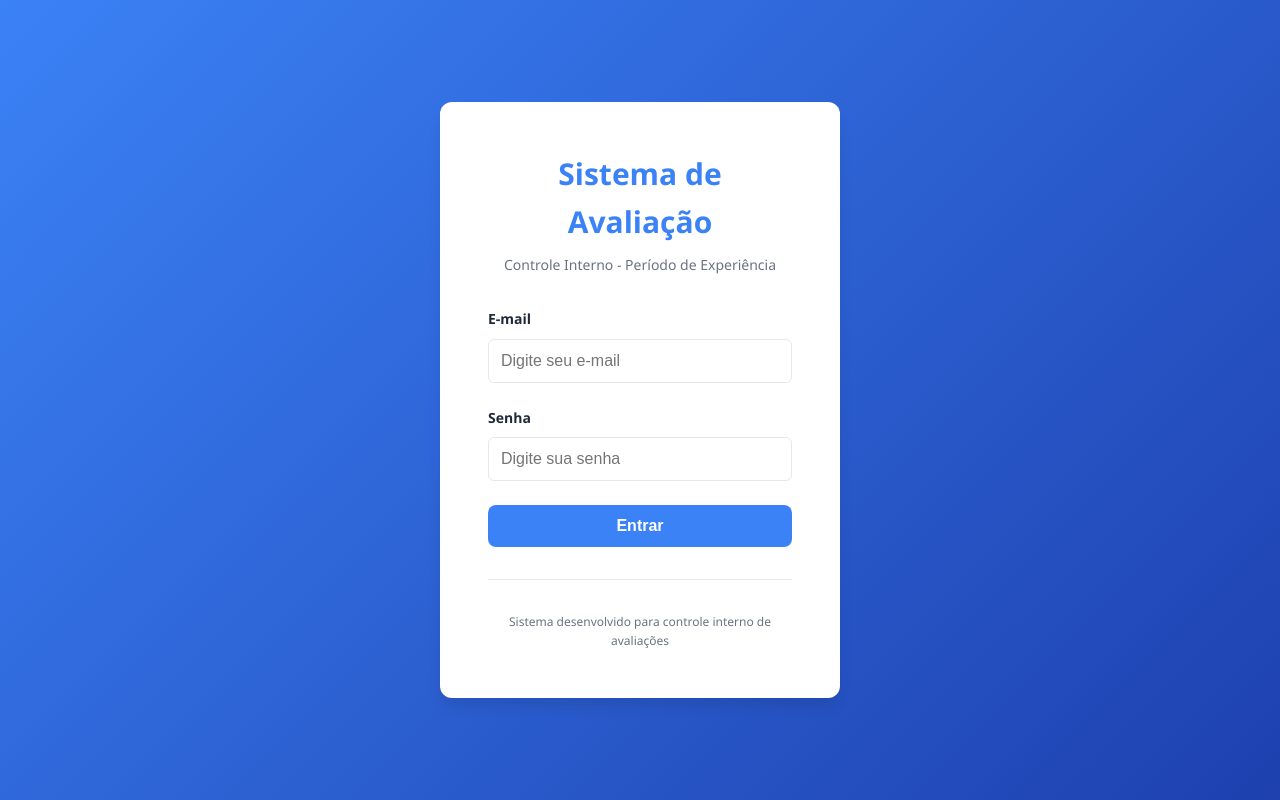
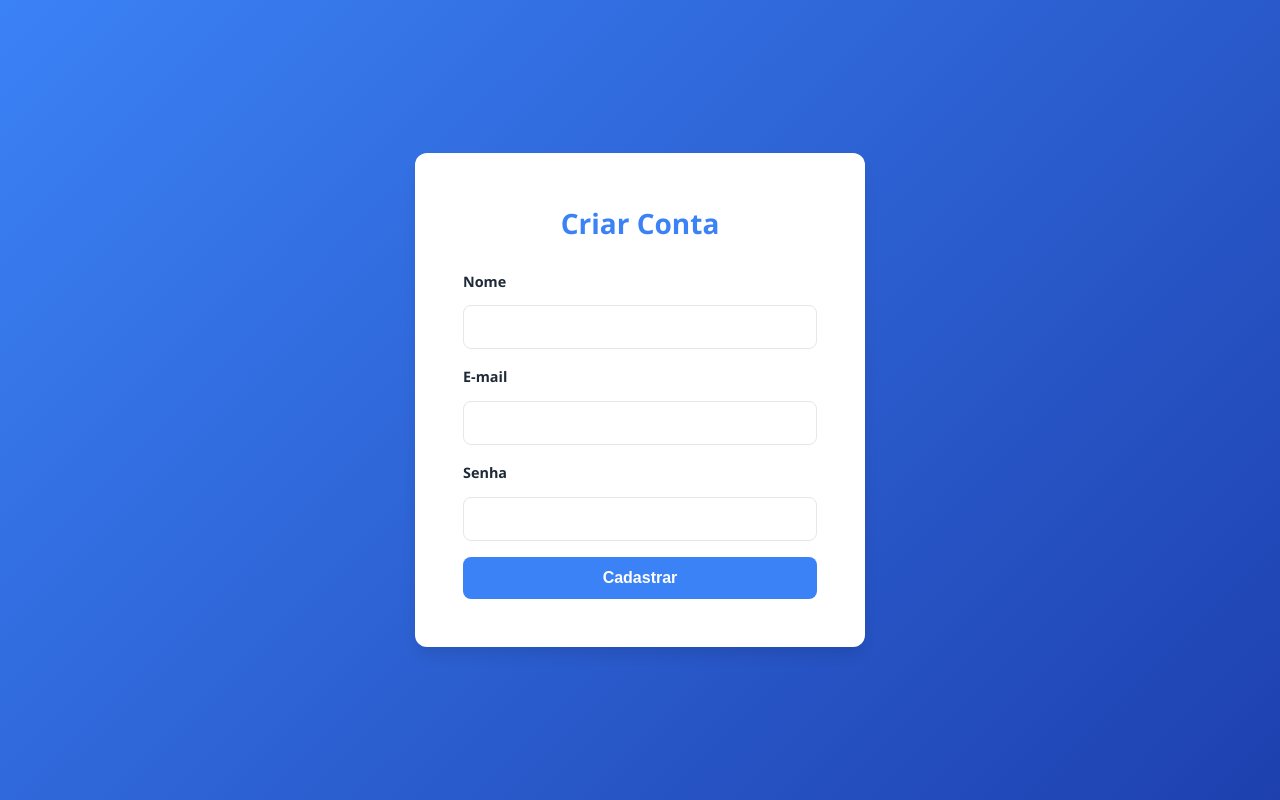
Before and after one commit to ligiavitali/projetoIV, a React (Vite) app: page /register in a window 1280 px wide. Built offline with nearby package versions, Linux system fonts and the light colour scheme.

Commit message:
Tela criar usuário e alterar senha

```diff
--- a/src/App.css
+++ b/src/App.css
@@ -761,6 +761,8 @@ body {
     padding: 2rem 1.5rem;
   }
 
+
+
   .cadastro-header h1,
   .relatorios-header h1,
   .configuracoes-header h1 {
@@ -777,6 +779,144 @@ body {
 }
 
 
+/* FORGOT PASSWORD */
+.forgot-password-container {
+  min-height: 100vh;
+  display: flex;
+  align-items: center;
+  justify-content: center;
+  background: linear-gradient(135deg, var(--primary-blue) 0%, var(--secondary-blue) 100%);
+  padding: 2rem;
+}
+
+.forgot-password-card {
+  background: var(--white);
+  padding: 3rem;
+  border-radius: 12px;
+  box-shadow: var(--shadow-lg);
+  width: 100%;
+  max-width: 400px;
+}
+
+.forgot-password-card h2 {
+  text-align: center;
+  color: var(--primary-blue);
+  font-size: 1.75rem;
+  margin-bottom: 1.5rem;
+}
+
+.forgot-password-card form {
+  display: flex;
+  flex-direction: column;
+  gap: 1rem;
+}
+
+.forgot-password-card label {
+  font-size: 0.9rem;
+  color: var(--dark-gray);
+  margin-bottom: 0.3rem;
+}
+
+.forgot-password-card input {
+  width: 100%;
+  padding: 12px;
+  border: 1px solid var(--border-color);
+  border-radius: 8px;
+  font-size: 1rem;
+}
+
+.forgot-password-card button {
+  width: 100%;
+  background-color: var(--primary-blue);
+  color: var(--white);
+  border: none;
+  padding: 12px;
+  border-radius: 8px;
+  font-size: 1rem;
+  font-weight: 600;
+  cursor: pointer;
+  transition: background-color 0.3s ease;
+}
+
+.forgot-password-card button:hover {
+  background-color: var(--secondary-blue);
+}
+
+.forgot-password-card p {
+  margin-top: 1rem;
+  text-align: center;
+  color: var(--medium-gray);
+  font-size: 0.875rem;
+}
+
+
+/* REGISTER */
+.register-container {
+  min-height: 100vh;
+  display: flex;
+  align-items: center;
+  justify-content: center;
+  background: linear-gradient(135deg, var(--primary-blue) 0%, var(--secondary-blue) 100%);
+  padding: 2rem;
+}
+
+.register-card {
+  background: var(--white);
+  padding: 3rem;
+  border-radius: 12px;
+  box-shadow: var(--shadow-lg);
+  width: 100%;
+  max-width: 450px;
+}
+
+.register-card h2 {
+  text-align: center;
+  color: var(--primary-blue);
+  font-size: 1.75rem;
+  margin-bottom: 1.5rem;
+}
+
+.register-card form {
+  display: flex;
+  flex-direction: column;
+  gap: 1rem;
+}
+
+.register-card .form-group {
+  display: flex;
+  flex-direction: column;
+}
+
+.register-card label {
+  font-size: 0.9rem;
+  color: var(--dark-gray);
+  margin-bottom: 0.3rem;
+}
+
+.register-card input {
+  width: 100%;
+  padding: 12px;
+  border: 1px solid var(--border-color);
+  border-radius: 8px;
+  font-size: 1rem;
+}
+
+.register-card button {
+  width: 100%;
+  background-color: var(--primary-blue);
+  color: var(--white);
+  border: none;
+  padding: 12px;
+  border-radius: 8px;
+  font-size: 1rem;
+  font-weight: 600;
+  cursor: pointer;
+  transition: background-color 0.3s ease;
+}
+
+.register-card button:hover {
+  background-color: var(--secondary-blue);
+}
 
 /* Estilos para Formulários */
 .formularios-container {
--- a/src/App.jsx
+++ b/src/App.jsx
@@ -1,14 +1,18 @@
 import { useState } from 'react';
+import { BrowserRouter as Router, Routes, Route, Navigate } from 'react-router-dom';
+
 import Login from './components/Login';
+import Register from './components/Register';  // Ajustei aqui para importar Register
+import Formularios from './components/Formularios';
 import Navigation from './components/Navigation';
-import Cadastro from './components/Cadastro';
-import Formularios from './components/Formularios';
+import ForgotPassword from './components/ForgotPassword';
+
 import './App.css';
 
 function App() {
   const [isLoggedIn, setIsLoggedIn] = useState(false);
   const [userEmail, setUserEmail] = useState('');
-  const [currentPage, setCurrentPage] = useState('cadastro');
+  const [currentPage, setCurrentPage] = useState('formularios');
 
   const handleLogin = (email) => {
     setUserEmail(email);
@@ -18,25 +22,41 @@ function App() {
   const handleLogout = () => {
     setIsLoggedIn(false);
     setUserEmail('');
-    setCurrentPage('cadastro');
+    setCurrentPage('formularios');
   };
 
   const renderCurrentPage = () => {
     switch (currentPage) {
-      case 'cadastro':
-        return <Cadastro />;
       case 'formularios':
         return <Formularios />;
       default:
-        return <Cadastro />;
+        return <Formularios />;
     }
   };
 
-  if (!isLoggedIn) {
-    return <Login onLogin={handleLogin} />;
-  }
+  return (
+    <Router>
+      <Routes>
+        {/* Tela de Login */}
+        <Route
+          path="/"
+          element={isLoggedIn ? <Navigate to="/dashboard" /> : <Login onLogin={handleLogin} />}
+        />
 
-  return (
+        {/* Tela de Cadastro */}
+        <Route
+          path="/register"
+          element={isLoggedIn ? <Navigate to="/dashboard" /> : <Register />}
+        />
+
+        {/* Tela de Recuperação de senha */}
+        <Route path="/forgot-password" element={<ForgotPassword />} />
+
+        {/* Dashboard só para usuário logado */}
+        <Route
+          path="/dashboard"
+          element={
+            isLoggedIn ? (
               <div className="app">
                 <Navigation
                   currentPage={currentPage}
@@ -44,13 +64,20 @@ function App() {
                   userEmail={userEmail}
                   onLogout={handleLogout}
                 />
-      <main className="main-content">
-        {renderCurrentPage()}
-      </main>
+                <main className="main-content">{renderCurrentPage()}</main>
                 <footer className="app-footer">
-        <p>&copy; 2025 Sistema de Avaliação - Controle Interno. Desenvolvido para amostragem.</p>
+                  <p>
+                    &copy; 2025 Sistema de Avaliação - Controle Interno. Desenvolvido para amostragem.
+                  </p>
                 </footer>
               </div>
+            ) : (
+              <Navigate to="/" />
+            )
+          }
+        />
+      </Routes>
+    </Router>
   );
 }
 
--- /dev/null
+++ b/src/components/ForgotPassword.jsx
@@ -0,0 +1,42 @@
+import { useState } from 'react';
+
+const ForgotPassword = () => {
+  const [email, setEmail] = useState('');
+  const [message, setMessage] = useState('');
+
+  const handleSubmit = (e) => {
+    e.preventDefault();
+
+    if (email) {
+      setMessage(`Um e-mail de recuperação foi enviado para ${email}.`);
+      setEmail('');
+    } else {
+      alert('Por favor, digite seu e-mail');
+    }
+  };
+
+  return (
+    <div className="forgot-password-container">
+      <div className="forgot-password-card">
+        <h2>Recuperar senha</h2>
+        <form onSubmit={handleSubmit}>
+          <div className="form-group">
+            <label htmlFor="email">Digite seu e-mail</label>
+            <input
+              id="email"
+              type="email"
+              value={email}
+              onChange={e => setEmail(e.target.value)}
+              placeholder="seuemail@exemplo.com"
+              required
+            />
+          </div>
+          <button type="submit">Enviar</button>
+        </form>
+        {message && <p className="success-message">{message}</p>}
+      </div>
+    </div>
+  );
+};
+
+export default ForgotPassword;
--- a/src/components/Login.jsx
+++ b/src/components/Login.jsx
@@ -1,6 +1,9 @@
 import { useState } from 'react';
+import { useNavigate } from 'react-router-dom';
 
 const Login = ({ onLogin }) => {
+  const navigate = useNavigate();
+
   const [formData, setFormData] = useState({
     email: '',
     password: ''
@@ -63,7 +66,25 @@ const Login = ({ onLogin }) => {
           </button>
         </form>
 
-        <div className="login-footer">
+        <div className="login-footer-links" style={{ marginTop: '20px', display: 'flex', justifyContent: 'space-between' }}>
+          <button
+            type="button"
+            onClick={() => navigate('/Register')}
+            style={{ background: 'none', border: 'none', color: 'blue', cursor: 'pointer', padding: 0 }}
+          >
+            Criar Conta
+          </button>
+
+          <button
+            type="button"
+            onClick={() => navigate('/forgot-password')}
+            style={{ background: 'none', border: 'none', color: 'blue', cursor: 'pointer', padding: 0 }}
+          >
+            Esqueceu a senha?
+          </button>
+        </div>
+
+        <div className="login-footer" style={{ marginTop: '30px' }}>
           <p>Sistema desenvolvido para controle interno de avaliações</p>
         </div>
       </div>
--- /dev/null
+++ b/src/components/Register.jsx
@@ -0,0 +1,73 @@
+// Register.js
+import { useState } from 'react';
+import { useNavigate } from 'react-router-dom';
+
+const Register = () => {
+  const navigate = useNavigate();
+  const [formData, setFormData] = useState({
+    name: '',
+    email: '',
+    password: ''
+  });
+
+  const handleChange = (e) => {
+    setFormData({
+      ...formData,
+      [e.target.name]: e.target.value
+    });
+  };
+
+  const handleSubmit = (e) => {
+    e.preventDefault();
+    // Simula cadastro
+    alert('Usuário cadastrado com sucesso!');
+    navigate('/'); // Volta para o login
+  };
+
+  return (
+    <div className="register-container">
+      {/* CARD CENTRALIZADO */}
+      <div className="register-card">
+        <h2>Criar Conta</h2>
+        <form onSubmit={handleSubmit}>
+          <div className="form-group">
+            <label>Nome</label>
+            <input
+              type="text"
+              name="name"
+              value={formData.name}
+              onChange={handleChange}
+              required
+            />
+          </div>
+
+          <div className="form-group">
+            <label>E-mail</label>
+            <input
+              type="email"
+              name="email"
+              value={formData.email}
+              onChange={handleChange}
+              required
+            />
+          </div>
+
+          <div className="form-group">
+            <label>Senha</label>
+            <input
+              type="password"
+              name="password"
+              value={formData.password}
+              onChange={handleChange}
+              required
+            />
+          </div>
+
+          <button type="submit">Cadastrar</button>
+        </form>
+      </div>
+    </div>
+  );
+};
+
+export default Register;
```
Also changed, not shown: src/components/ui/TelaEsqueceuSenha.jsx (added, +33 -0 lines), 1 other file (tests, documents, lock files or other folders). Lines whose indentation alone changed are shown as unchanged.
